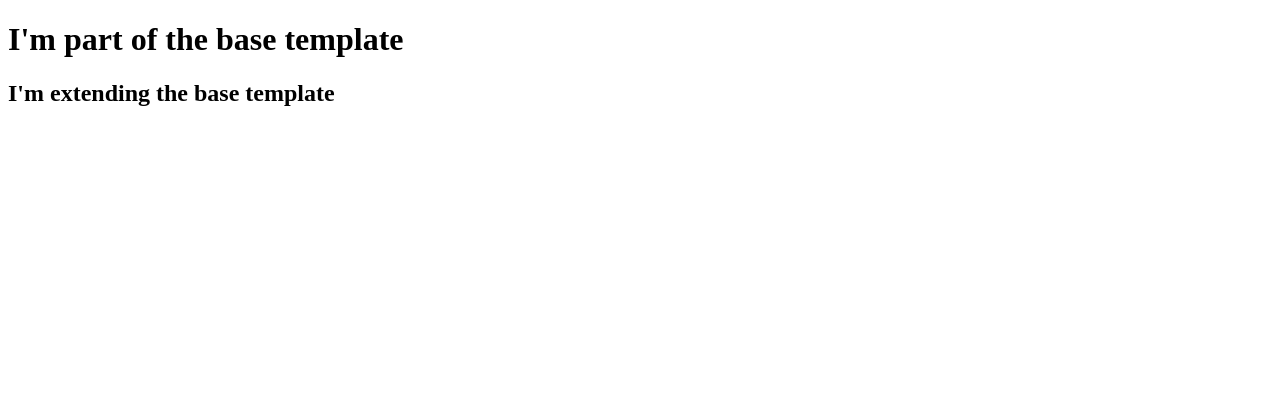
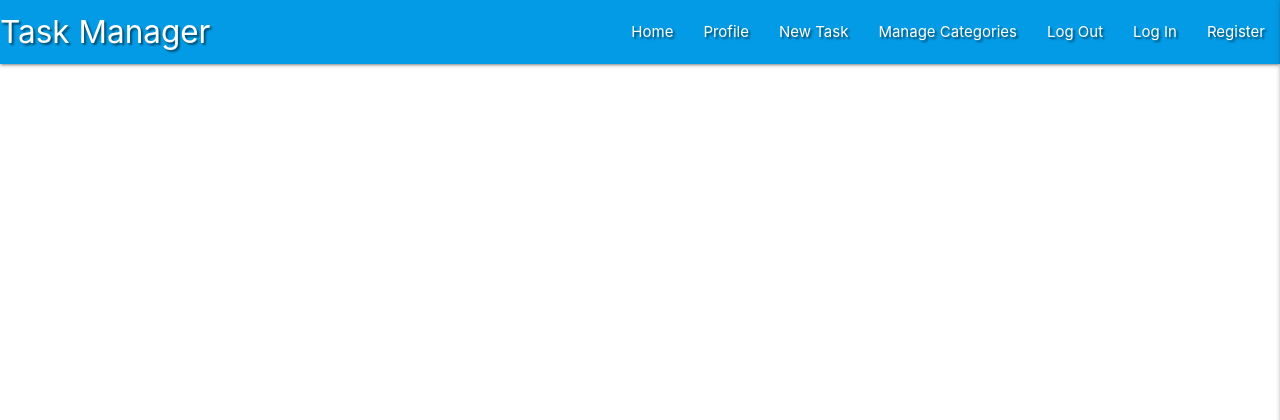
Before and after one commit to clacken-dev/task-manager, a Flask app: page / in a window 1280 px wide. Shown: the top 420 px of the page. Run offline with Flask 2, Linux system fonts and the light colour scheme; data that the repository does not hold is empty; some libraries are stand-ins or nearby versions.

Commit message:
Add Materialize and Sidenav

```diff
--- /dev/null
+++ b/static/css/style.css
@@ -0,0 +1,4 @@
+.text-shadow {
+    text-shadow: 2px 2px 2px rgba(0, 0, 0, 0.5);
+}
+}
--- /dev/null
+++ b/static/js/script.js
@@ -0,0 +1,3 @@
+$(document).ready(function () {
+    $(".sidenav").sidenav({edge: "right"});
+});
--- a/templates/base.html
+++ b/templates/base.html
@@ -2,13 +2,56 @@
 <html lang="en">
 <head>
     <meta charset="UTF-8">
-    <meta http-equiv="X-UA-Compatible" content="IE=edge">
     <meta name="viewport" content="width=device-width, initial-scale=1.0">
+    <link rel="stylesheet" href="https://cdnjs.cloudflare.com/ajax/libs/font-awesome/5.13.1/css/all.min.css"
+        integrity="sha512-xA6Hp6oezhjd6LiLZynuukm80f8BoZ3OpcEYaqKoCV3HKQDrYjDE1Gu8ocxgxoXmwmSzM4iqPvCsOkQNiu41GA==" crossorigin="anonymous" type="text/css">
+    <link rel="stylesheet" href="https://cdnjs.cloudflare.com/ajax/libs/materialize/1.0.0/css/materialize.min.css" type="text/css">
+    <link rel="stylesheet" href="{{ url_for('static', filename='css/style.css') }}" type="text/css">
+    {% block styles %}
+    {% endblock %}
     <title>Task Manager</title>
 </head>
 <body>
-    <h1>I'm part of the base template</h1>
+
+	<header>
+        <!-- top navbar -->
+		<nav class="nav-extended text-shadow light-blue darken-1">
+			<div class="nav-wrapper">
+				<a href="{{ url_for('get_tasks') }}" class="brand-logo">Task Manager</a>
+				<a href="#" data-target="mobile-demo" class="sidenav-trigger right"><i class="fas fa-bars"></i></a>
+				<ul class="right hide-on-med-and-down">
+					<li><a href="{{ url_for('get_tasks') }}">Home</a></li>
+					<li><a href="#">Profile</a></li>
+					<li><a href="#">New Task</a></li>
+					<li><a href="#">Manage Categories</a></li>
+					<li><a href="#">Log Out</a></li>
+					<li><a href="#">Log In</a></li>
+					<li><a href="#">Register</a></li>
+				</ul>
+			</div>
+		</nav>
+
+        <!-- mobile sidenav -->
+		<ul class="sidenav" id="mobile-demo">
+            <li><h4 class="center-align light-blue-text text-darken 4">Task Manager</h4></li>
+            <li><a href="{{ url_for('get_tasks') }}">Home</a></li>
+            <li><a href="#">Profile</a></li>
+            <li><a href="#">New Task</a></li>
+            <li><a href="#">Manage Categories</a></li>
+            <li><a href="#">Log Out</a></li>
+            <li><a href="#">Log In</a></li>
+            <li><a href="#">Register</a></li>
+		</ul>
+	</header>
+
     {% block content %}
+    {% endblock %}
+
+    <script src="https://code.jquery.com/jquery-3.5.1.min.js"
+        integrity="sha256-9/aliU8dGd2tb6OSsuzixeV4y/faTqgFtohetphbbj0=" crossorigin="anonymous"></script>
+    <script src="https://cdnjs.cloudflare.com/ajax/libs/materialize/1.0.0/js/materialize.min.js"></script>
+    <script src="{{ url_for('static', filename='js/script.js') }}"></script>
+    {% block scripts %}
     {% endblock %}
 </body>
 </html>
--- a/templates/tasks.html
+++ b/templates/tasks.html
@@ -1,7 +1,5 @@
 {% extends "base.html" %}
 {% block content %}
-
-    <h2>I'm extending the base template</h2>
 
     {% for task in tasks %}
         {{ task.task_name }}<br>
```
